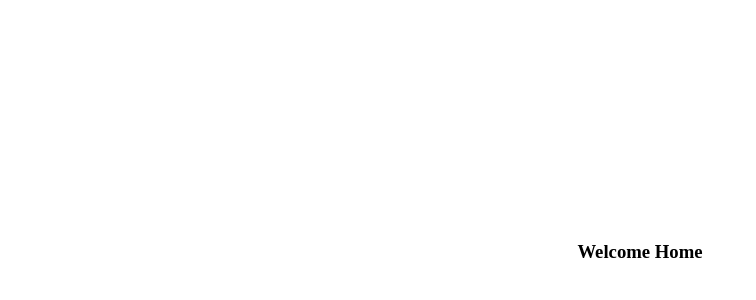
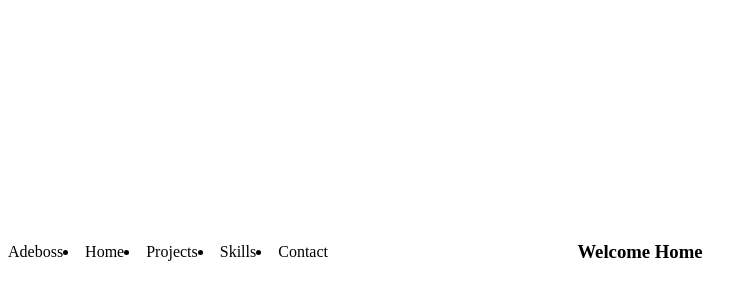
Before and after one commit to Adebozz/my-porfolio, a Next.js app: page / in a window 1280 px wide. Shown: the part 156-456 px from the top of the page, without its empty margins (0-756 px from the left). Built offline with nearby package versions, Linux system fonts and the light colour scheme.

Commit message:
`Added NavBar component to Home page`

```diff
--- /dev/null
+++ b/components/NavBar.js
@@ -0,0 +1,17 @@
+import React from 'react'
+
+const NavBar = () => {
+  return (
+     <header className='flex space-between w-full absolute m-0'>
+        <div className='text-bold font-bold'>Adeboss</div>
+        <div className='flex '>
+            <li>Home</li>
+            <li>Projects</li>
+            <li>Skills</li>
+            <li>Contact</li>
+        </div>
+      </header>
+  )
+}
+
+export default NavBar;
--- a/pages/index.js
+++ b/pages/index.js
@@ -1,12 +1,16 @@
 
+import NavBar from "../components/NavBar";
 import { AuroraBackground } from "../components/ui/aurora-background";
 // import MenuExampleTabularOnLeft from '../components/menubar';
+
 
 export default function Home() {
   return (
     <AuroraBackground>
+      <NavBar />
       <h3 className="text-2xl font-bold w-10">Welcome Home</h3>
       {/* <MenuExampleTabularOnLeft /> */}
+
     </AuroraBackground>
   );
 }
```
